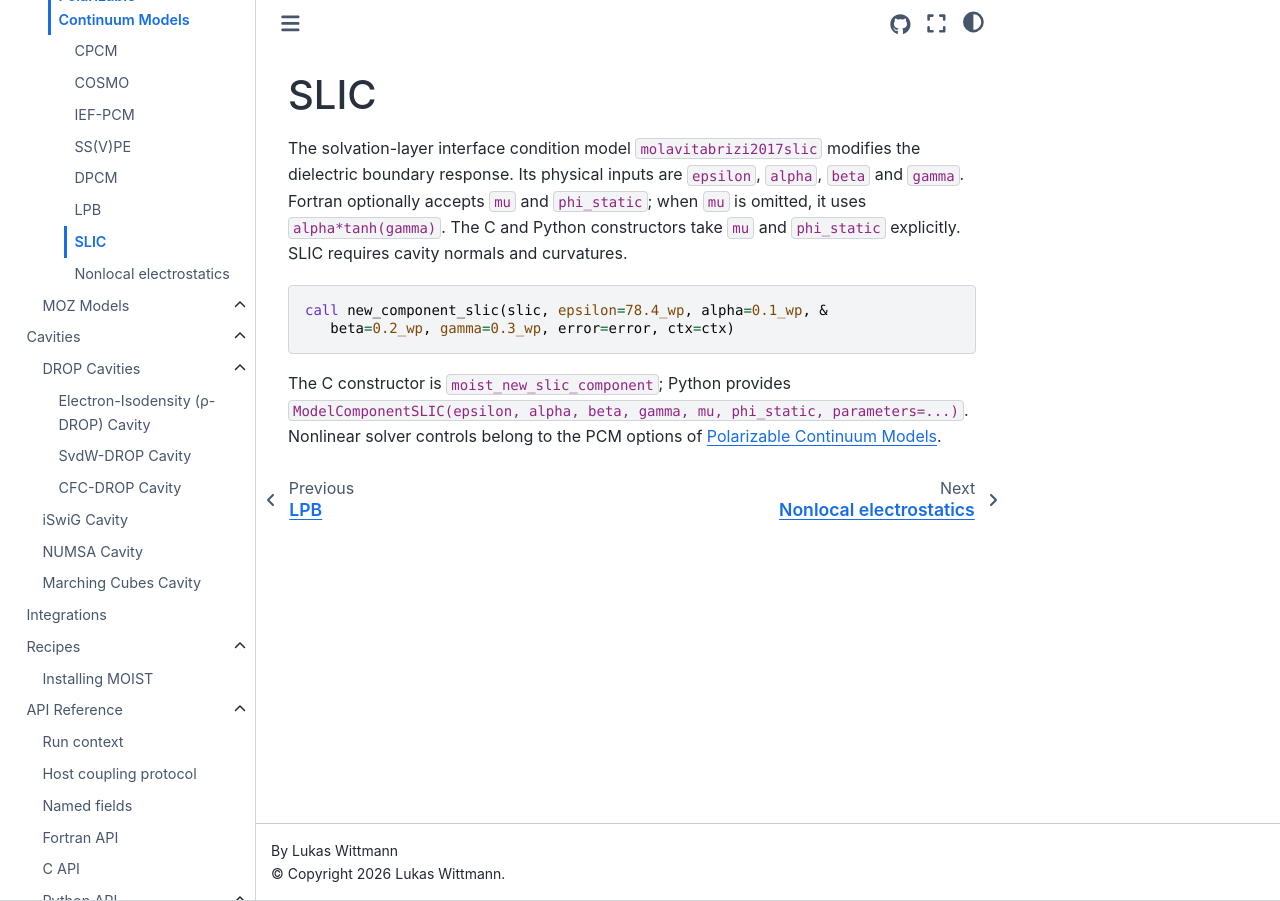
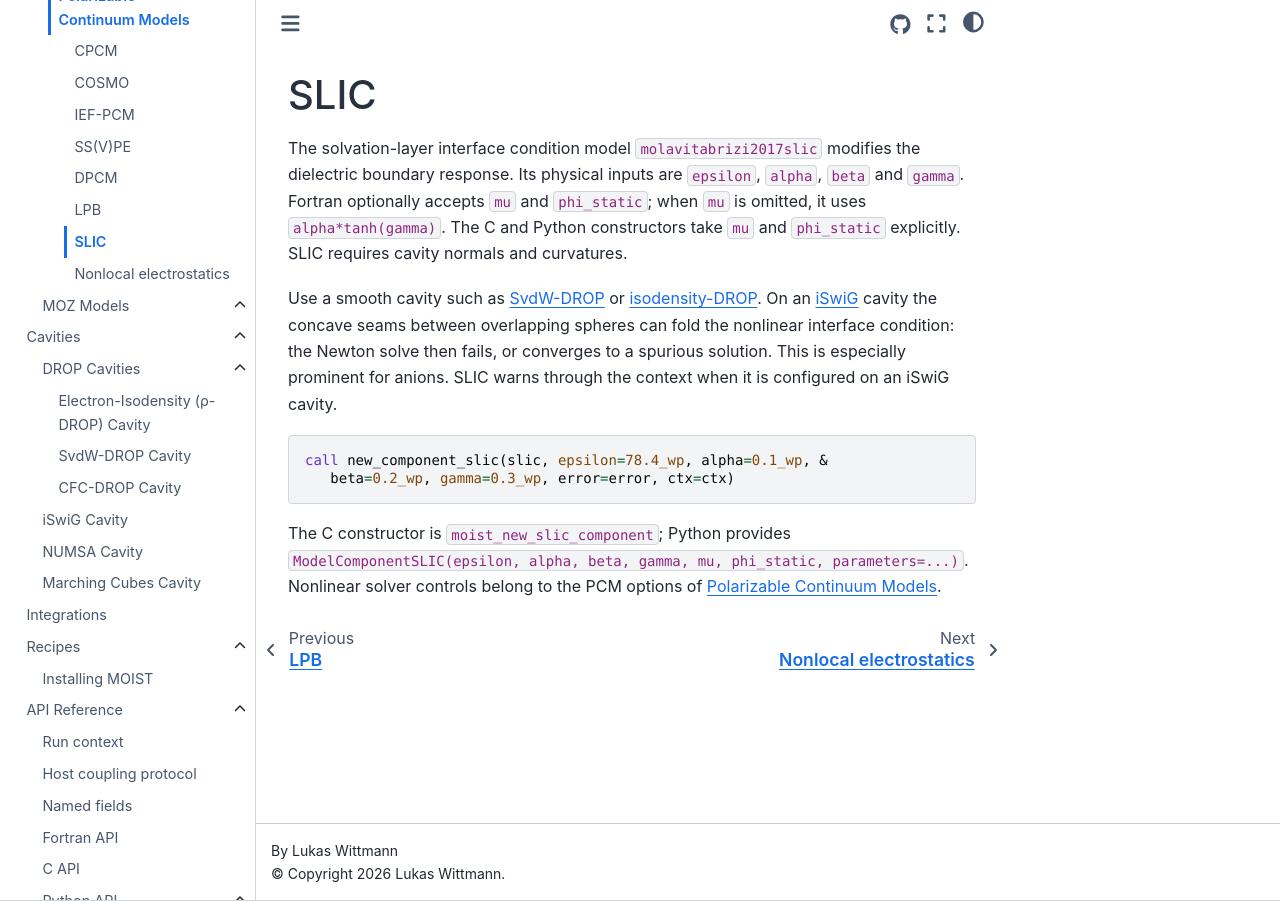
Before and after one commit to lukaswittmann/moist, a Sphinx documentation site: the page built from docs/models/components/pcm/slic.rst, in a window 1280 px wide. Built offline with Sphinx 7.4.7 and the Sphinx Book theme 1.1.4, drawn with Linux system fonts in a browser that asks for light colours; pages that are not in the unit, such as notebooks, are missing from menus; cross-references to code outside the pages are shown as plain code.

Commit message:
Added warning for slic + iswig

```diff
--- a/docs/models/components/pcm/slic.rst
+++ b/docs/models/components/pcm/slic.rst
@@ -8,6 +8,11 @@ is omitted, it uses ``alpha*tanh(gamma)``. The C and Python constructors take
 ``mu`` and ``phi_static`` explicitly. SLIC requires cavity normals and
 curvatures.
 
+Use a smooth cavity such as :doc:`SvdW-DROP </cavities/svdw>` or :doc:`isodensity-DROP </cavities/isodensity>`.
+On an :doc:`iSwiG </cavities/iswig>` cavity the concave seams between overlapping spheres can fold the nonlinear interface condition: the Newton solve then fails, or converges to a spurious solution.
+This is especially prominent for anions.
+SLIC warns through the context when it is configured on an iSwiG cavity.
+
 .. code-block:: fortran
 
    call new_component_slic(slic, epsilon=78.4_wp, alpha=0.1_wp, &
```
